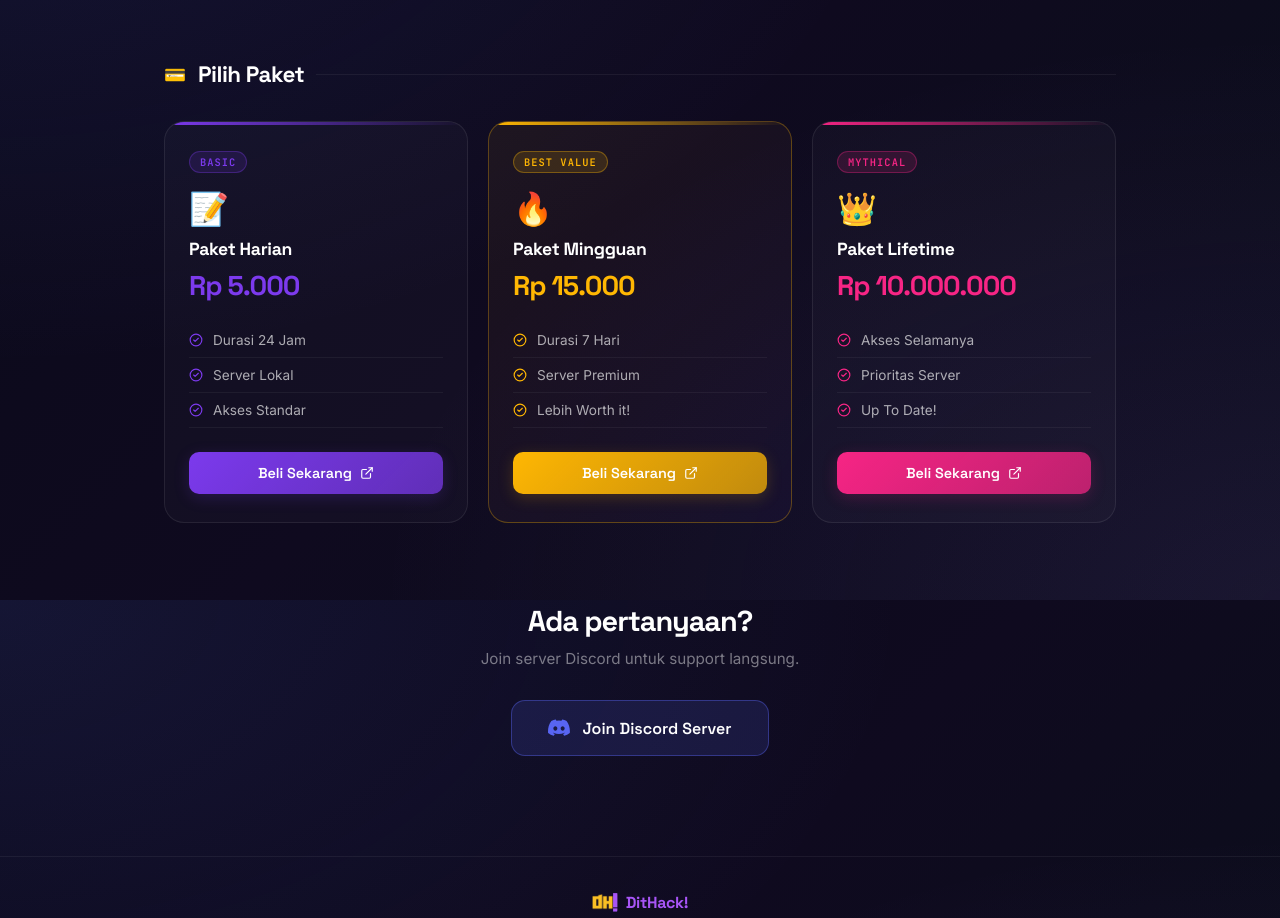
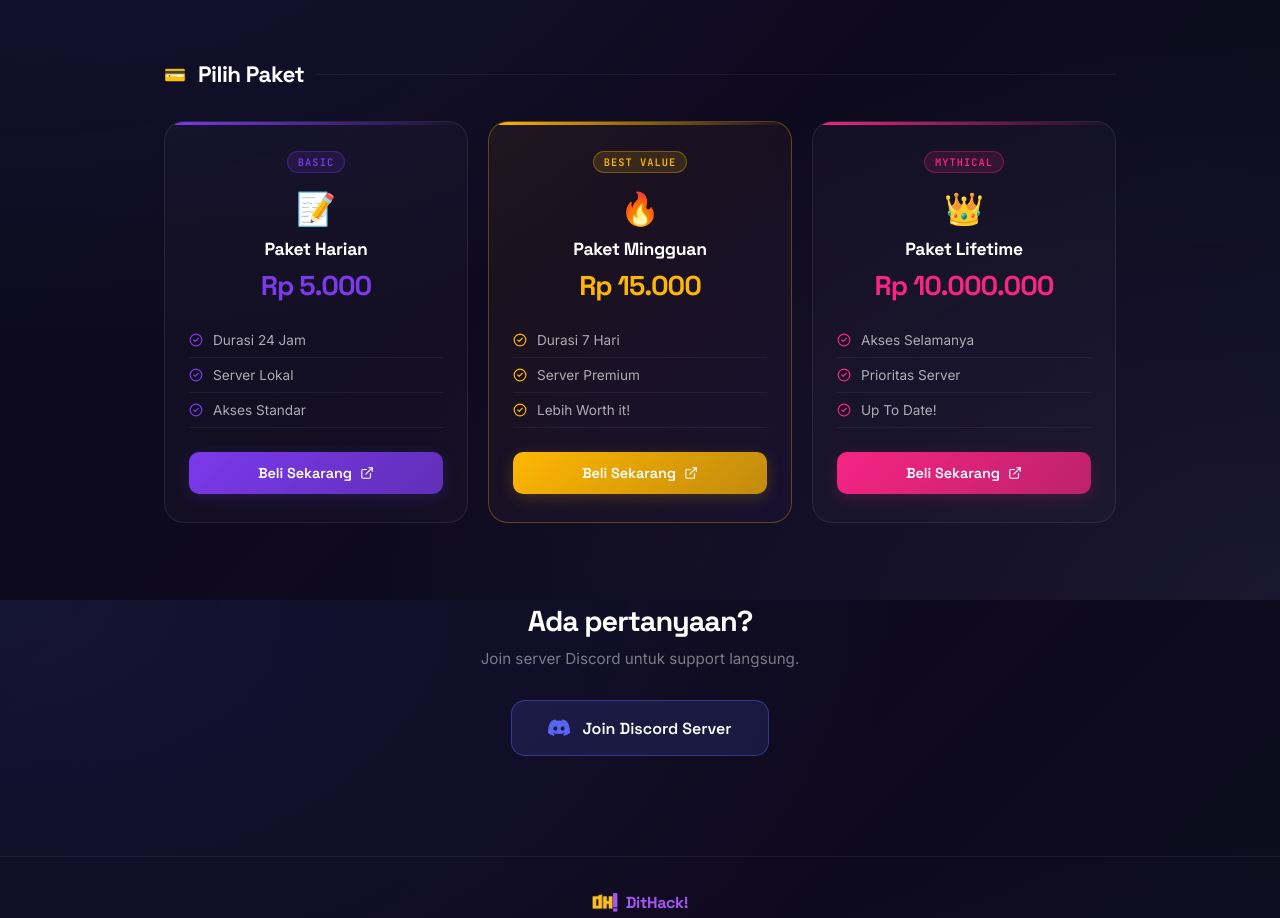
Before and after one commit to AdithyaWijaya/DitHack, a React (Vite) app: page / in a window 1280 px wide. Shown: the part 1000-1918 px from the top of the page. Built offline with nearby package versions, Linux system fonts and the light colour scheme.

Commit message:
style: center-align text in pricing plans and enhance layout for better presentation

```diff
--- a/src/pages/HomePage.tsx
+++ b/src/pages/HomePage.tsx
@@ -236,6 +236,7 @@ export default function HomePage({ onNavigate }: HomePageProps) {
                   overflow: 'hidden',
                   transition: 'all 0.25s',
                   cursor: 'default',
+                  textAlign: 'center',
                 }}
                 whileHover={{
                   y: -6,
@@ -262,11 +263,14 @@ export default function HomePage({ onNavigate }: HomePageProps) {
                   letterSpacing: '0.1em',
                   marginBottom: 16,
                   fontWeight: 600,
+                  textAlign: 'center',
                 }}>
                   {plan.badge}
                 </span>
 
-                <div style={{ fontSize: '2rem', marginBottom: 10 }}>{plan.icon}</div>
+                <div style={{ display: 'flex', justifyContent: 'center', fontSize: '2rem', marginBottom: 10 }}>
+                  {plan.icon}
+                </div>
                 <h3 style={{ fontFamily: 'Space Grotesk', fontWeight: 700, fontSize: '1.1rem', marginBottom: 8, letterSpacing: '-0.3px' }}>
                   {plan.name}
                 </h3>
```
